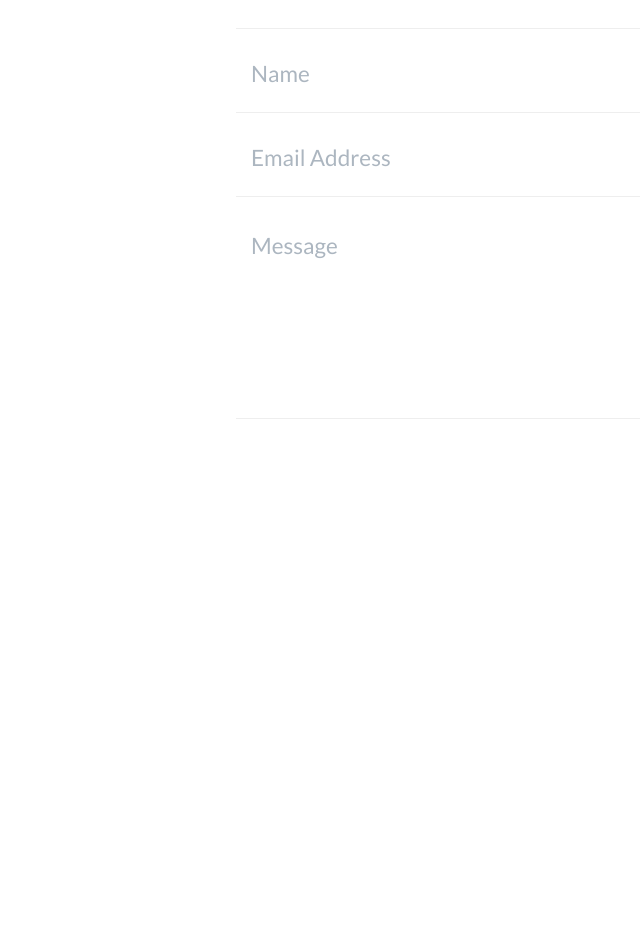
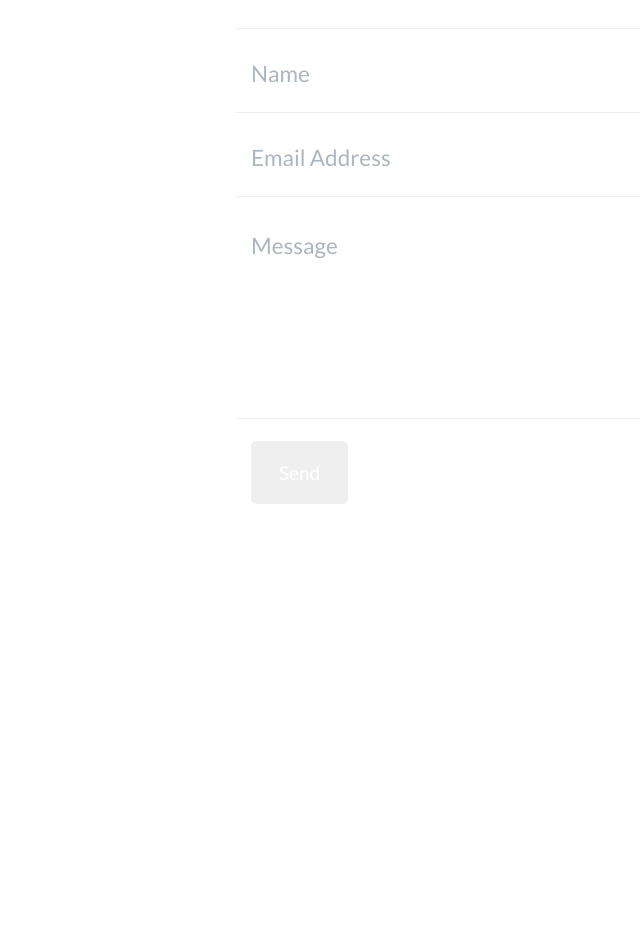
Before and after one commit to andrewcar/andrewcar.github.io, a Jekyll site: the page built from index.html, in a window 1280 px wide. Shown: the part 1788-2736 px from the top of the page, without its empty margins (14-654 px from the left). Built offline with Jekyll 4.4.1, drawn with Linux system fonts in a browser that asks for light colours.

Commit message:
Update _config.yml

```diff
--- a/_config.yml
+++ b/_config.yml
@@ -24,8 +24,8 @@
 
 # Color settings (hex-codes without the leading hash-tag)
 color:
-  primary: FFFFFF #2ecc71
-  primary-rgb: "255,255,255" #black
+  primary: 000000 #2ecc71
+  primary-rgb: "0,0,0" #black
   secondary: 000000 #black
   secondary-dark: 000000 #black
 
```
